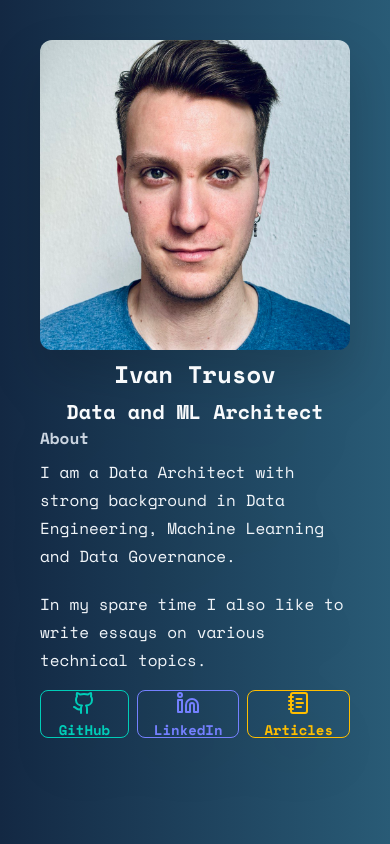
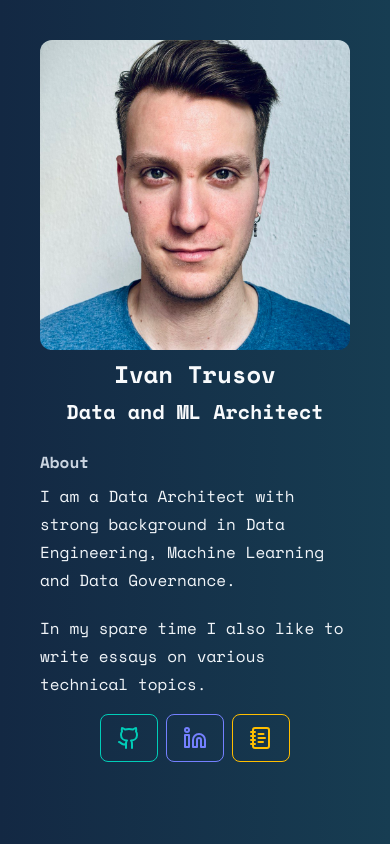
Before and after one commit to renardeinside/renardeinside.github.io, an Astro site: page / in a window 390 px wide. Built offline with nearby package versions, Linux system fonts and the light colour scheme; Astro itself is replaced by a stand-in of ours.

Commit message:
fix mobile

```diff
--- /dev/null
+++ b/src/layouts/Base.astro
@@ -0,0 +1,34 @@
+---
+
+---
+
+<html lang="en">
+    <head>
+        <meta charset="utf-8" />
+        <meta name="viewport" content="width=device-width, initial-scale=1" />
+    </head>
+    <body>
+        <div class="flex justify-center">
+            <slot />
+        </div>
+    </body>
+    <style>
+        @import url("https://fonts.googleapis.com/css2?family=Space+Mono:ital,wght@0,400;0,700;1,400;1,700&display=swap");
+
+        html {
+            background: #132843; /* fallback for old browsers */
+            background: -webkit-linear-gradient(
+                to right,
+                #132843,
+                #173d52
+            ); /* Chrome 10-25, Safari 5.1-6 */
+            background: linear-gradient(
+                to right,
+                #132843,
+                #173d52
+            ); /* W3C, IE 10+/ Edge, Firefox 16+, Chrome 26+, Opera 12+, Safari 7+ */
+            font-family: "Space Mono", monospace;
+            font-weight: 400;
+        }
+    </style>
+</html>
--- a/src/pages/index.astro
+++ b/src/pages/index.astro
@@ -2,30 +2,11 @@
 import { Github, NotebookText, Linkedin } from "lucide-svelte";
 import Photo from "../static/me.jpeg";
 import { Image } from "astro:assets";
+import Base from "../layouts/Base.astro";
 ---
 
-<style>
-    @import url("https://fonts.googleapis.com/css2?family=Space+Mono:ital,wght@0,400;0,700;1,400;1,700&display=swap");
-
-    html {
-        background: #132843; /* fallback for old browsers */
-        background: -webkit-linear-gradient(
-            to right,
-            #132843,
-            #295b76
-        ); /* Chrome 10-25, Safari 5.1-6 */
-        background: linear-gradient(
-            to right,
-            #132843,
-            #295b76
-        ); /* W3C, IE 10+/ Edge, Firefox 16+, Chrome 26+, Opera 12+, Safari 7+ */
-        font-family: "Space Mono", monospace;
-        font-weight: 400;
-    }
-</style>
-
-<div class="flex justify-center">
-    <div class="p-10 rounded-lg drop-shadow-2xl">
+<Base>
+    <div class="p-10 space-y-6">
         <div class="flex flex-col justify-center items-center space-y-2">
             <div class="avatar">
                 <div class="max-w-80 rounded-xl">
@@ -54,23 +35,29 @@ import { Image } from "astro:assets";
                     technical topics.
                 </p>
             </article>
-            <div class="flex flex-row space-x-2">
+            <div
+                class="flex flex-row space-x-2 w-full justify-center items-center"
+            >
                 <a href="https://github.com/renardeinside">
-                    <button class="btn btn-accent btn-outline"
-                        ><Github /> GitHub</button
-                    >
+                    <button class="btn btn-accent btn-outline">
+                        <Github />
+                        <span class="hidden md:block">GitHub</span>
+                    </button>
                 </a>
                 <a href="https://www.linkedin.com/in/ivan-trusov/">
                     <button class="btn btn-primary btn-outline">
-                        <Linkedin /> LinkedIn
+                        <Linkedin />
+                        <span class="hidden md:block">LinkedIn</span>
                     </button>
                 </a>
                 <a href="https://medium.com/@polarpersonal">
                     <button class="btn btn-outline btn-warning"
-                        ><NotebookText />Articles</button
+                        ><NotebookText /><span class="hidden md:block"
+                            >Articles</span
+                        ></button
                     >
                 </a>
             </div>
         </div>
     </div>
-</div>
+</Base>
```
